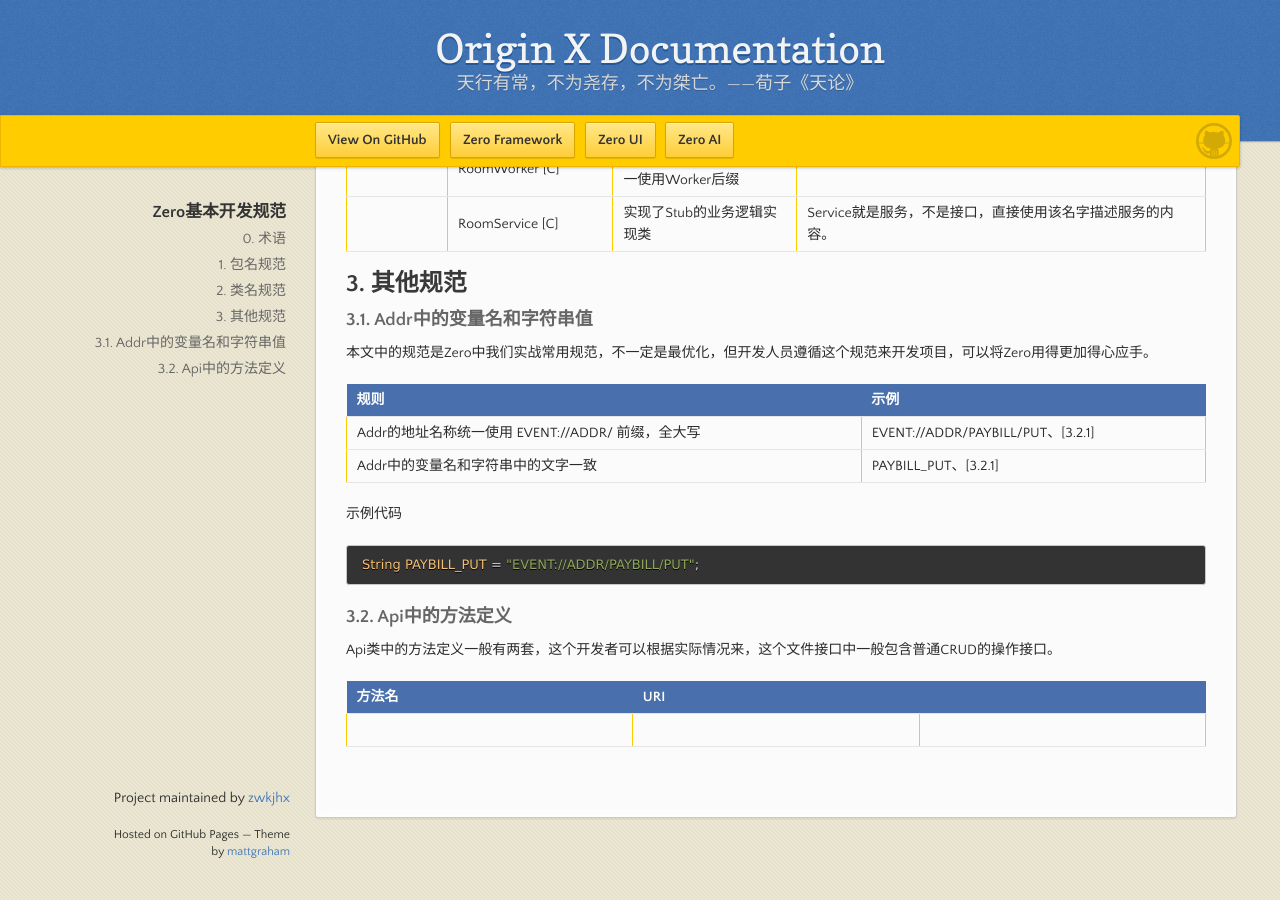
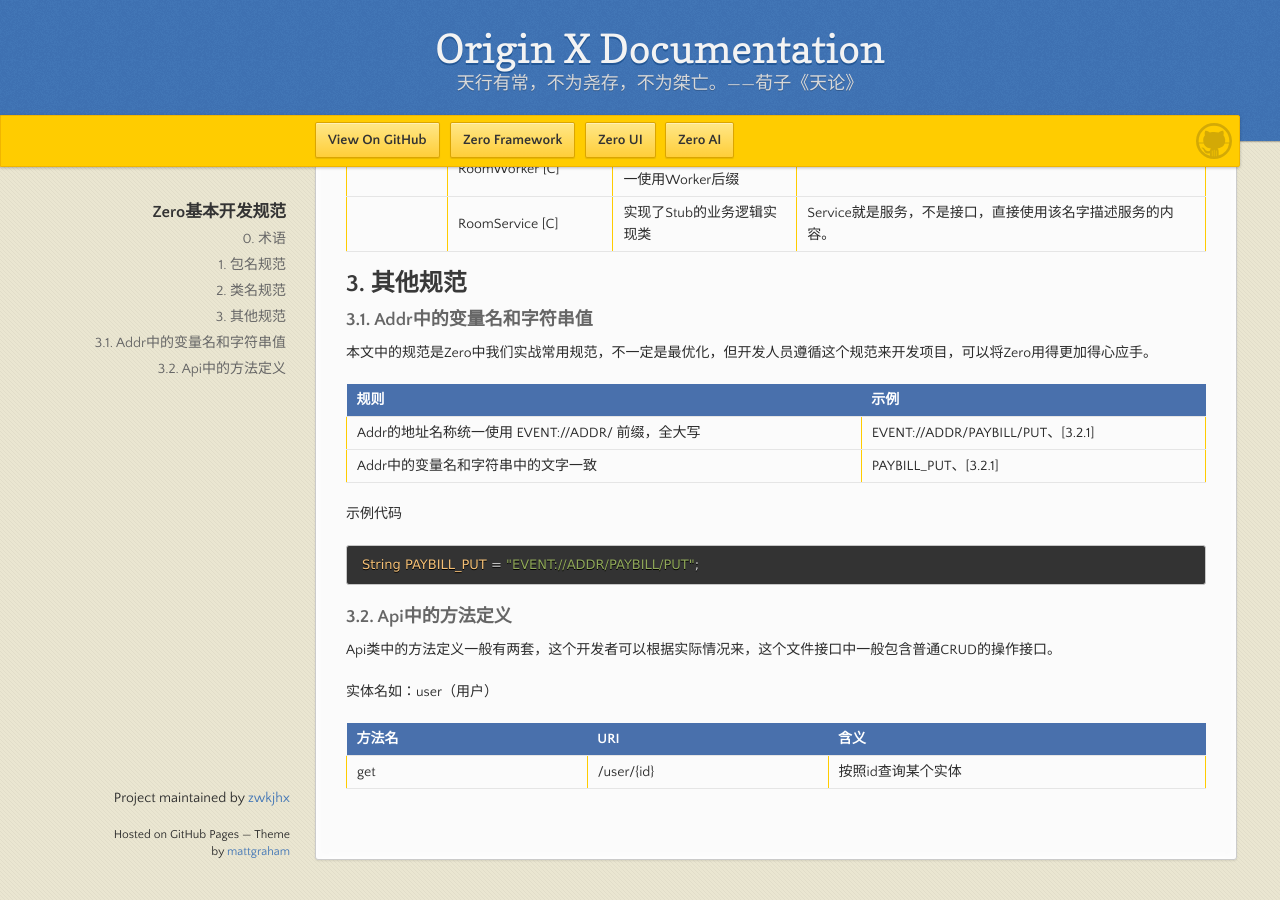
Before and after one commit to zwkjhx/ox-doc, a Jekyll site: the page built from specification/1-zerogui-fan/spc-001-zeroji-ben-kai-fa-gui-fan.md, in a window 1280 px wide and 900 px high, scrolled down 1387 px. Built offline with Jekyll 4.4.1, drawn with Linux system fonts in a browser that asks for light colours; our own code applies the rules of GitHub Pages for plain Markdown files; before the commit the page ends 2245 px from its top, so only the background shows below that.

Commit message:
Updates specification/1-zerogui-fan/spc-001-zeroji-ben-kai-fa-gui-fan.md
Auto commit by GitBook Editor

```diff
--- a/specification/1-zerogui-fan/spc-001-zeroji-ben-kai-fa-gui-fan.md
+++ b/specification/1-zerogui-fan/spc-001-zeroji-ben-kai-fa-gui-fan.md
@@ -60,6 +60,8 @@
 
 Api类中的方法定义一般有两套，这个开发者可以根据实际情况来，这个文件接口中一般包含普通CRUD的操作接口。
 
-| 方法名 | URI |  |
+实体名如：user（用户）
+
+| 方法名 | URI | 含义 |
 | :--- | :--- | :--- |
-|  |  |  |
+| get | /user/{id} | 按照id查询某个实体 |
```
Also changed, not shown: specification/4-restfulshe-ji-zhi-dao-gui-fan/spr-002-uriye-wu-she-ji-gui-fan.md (line endings or trailing spaces).
